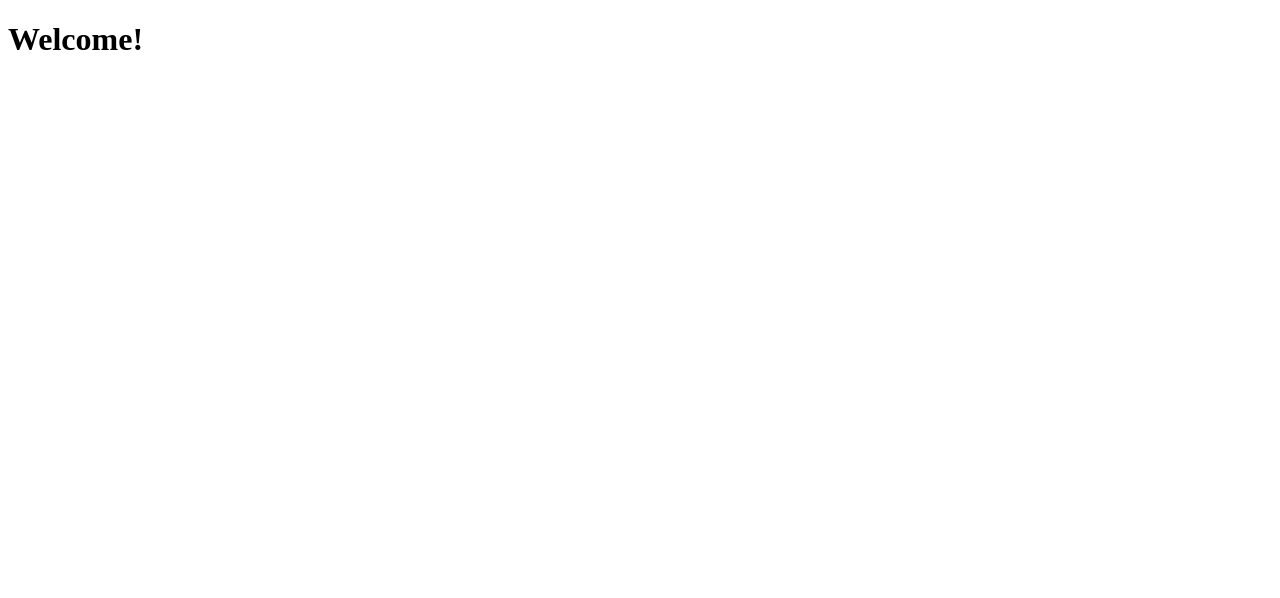
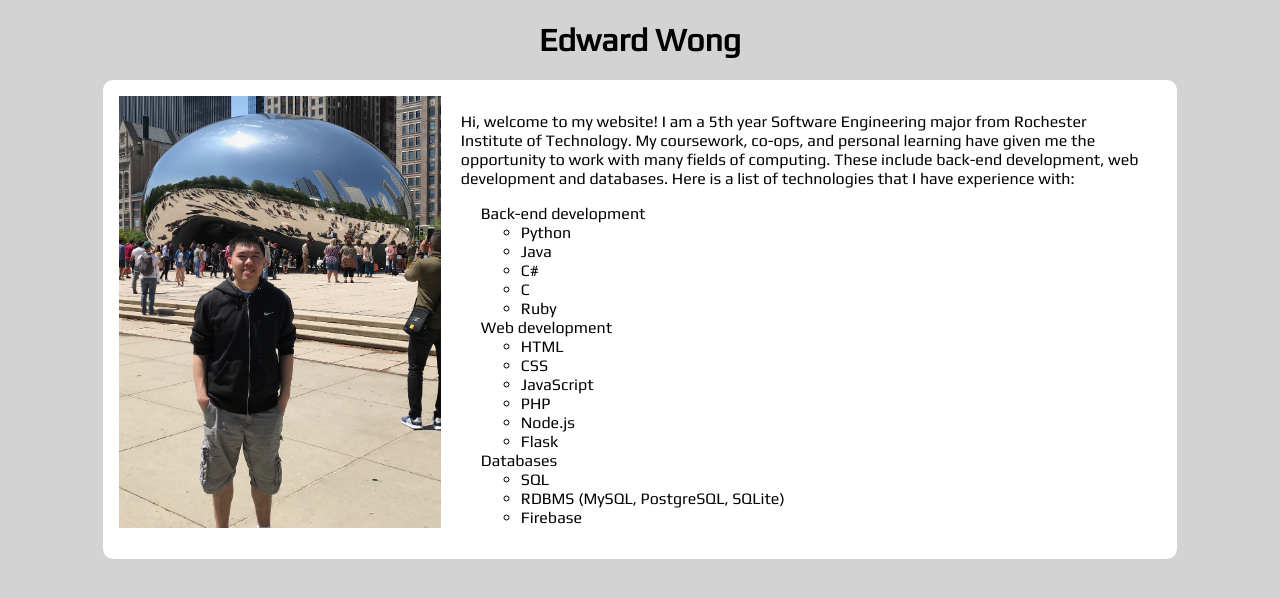
Before and after one commit to exw4141/personal-website, a Flask app: page / in a window 1280 px wide. Before the commit the part shown is almost empty. Shown: the top 598 px of the page. Run offline with Flask 2, Linux system fonts and the light colour scheme.

Commit message:
Established home page

```diff
--- /dev/null
+++ b/static/css/home.css
@@ -0,0 +1,33 @@
+body {
+    background-color: lightgray;
+    font-family: 'Play', sans-serif;
+}
+
+#heading {
+    text-align: center;
+}
+
+#content {
+    background-color: white;
+    width: 85%;
+    margin: auto;
+    border-radius: 10px;
+}
+
+#me {
+    display: inline-block;
+    width: 30%;
+    margin: 1em;
+}
+
+#description {
+    display: inline-block;
+    width: 64%;
+    margin: 1em 0;
+    vertical-align: top;
+}
+
+#tech-list {
+    list-style-type: none;
+    padding-inline-start: 20px;
+}
--- a/templates/base.html
+++ b/templates/base.html
@@ -5,6 +5,9 @@
         <meta name="viewport" content="width=device-width, initial-scale=1.0">
         <meta http-equiv="X-UA-Compatible" content="ie=edge">
         <title>{% block title %}{% endblock %}</title>
+        <link href="https://fonts.googleapis.com/css2?family=Play&display=swap" rel="stylesheet">
+        {% block stylesheets %}
+        {% endblock %}
     </head>
 
     {% block body %}
--- a/templates/home.html
+++ b/templates/home.html
@@ -1,9 +1,57 @@
 {% extends 'base.html' %}
 
 {% block title %}Edward Wong{% endblock %}
+{% block stylesheets %}
+<link rel="stylesheet" type="text/css"  href="{{ url_for('static', filename='css/home.css') }}" />
+{% endblock %}
 
 {% block body %}
 <body>
-    <h1>Welcome!</h1>
+    <h1 id="heading">Edward Wong</h1>
+
+    <div id="content">
+        <img id="me" src="{{ url_for('static', filename='images/me.jpeg') }}" />
+
+        <div id="description">
+            <p>
+                Hi, welcome to my website! I am a 5th year Software Engineering major from Rochester Institute of
+                Technology. My coursework, co-ops, and personal learning have given me the opportunity to work with many
+                fields of computing. These include back-end development, web development and databases. Here is a list of
+                technologies that I have experience with:
+            </p>
+
+            <ul id="tech-list">
+                <li>
+                    Back-end development <br />
+                    <ul>
+                        <li>Python</li>
+                        <li>Java</li>
+                        <li>C#</li>
+                        <li>C</li>
+                        <li>Ruby</li>
+                    </ul>
+                </li>
+                <li>
+                    Web development
+                    <ul>
+                        <li>HTML</li>
+                        <li>CSS</li>
+                        <li>JavaScript</li>
+                        <li>PHP</li>
+                        <li>Node.js</li>
+                        <li>Flask</li>
+                    </ul>
+                </li>
+                <li>
+                    Databases
+                    <ul>
+                        <li>SQL</li>
+                        <li>RDBMS (MySQL, PostgreSQL, SQLite)</li>
+                        <li>Firebase</li>
+                    </ul>
+                </li>
+            </ul>
+        </div>
+    </div>
 </body>
 {% endblock %}
```
Also changed, not shown: static/images/me.jpeg (added).
